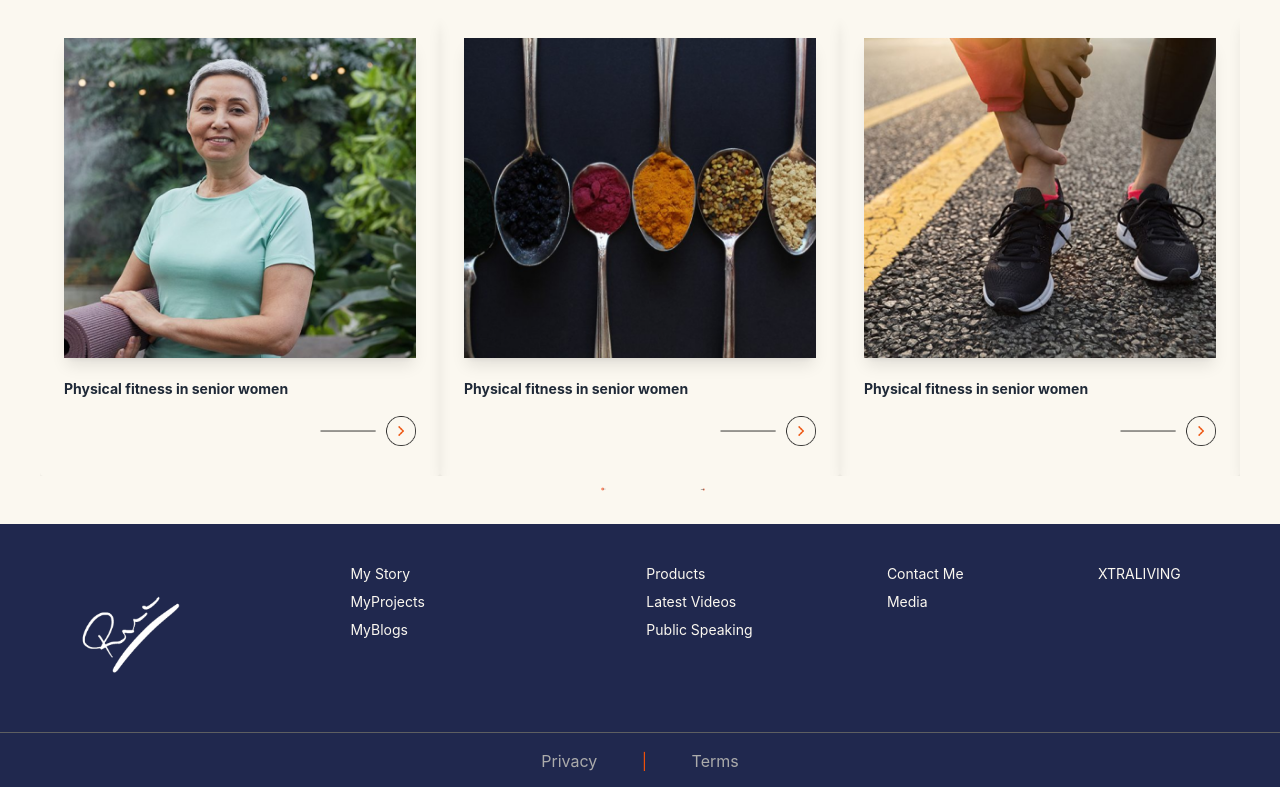
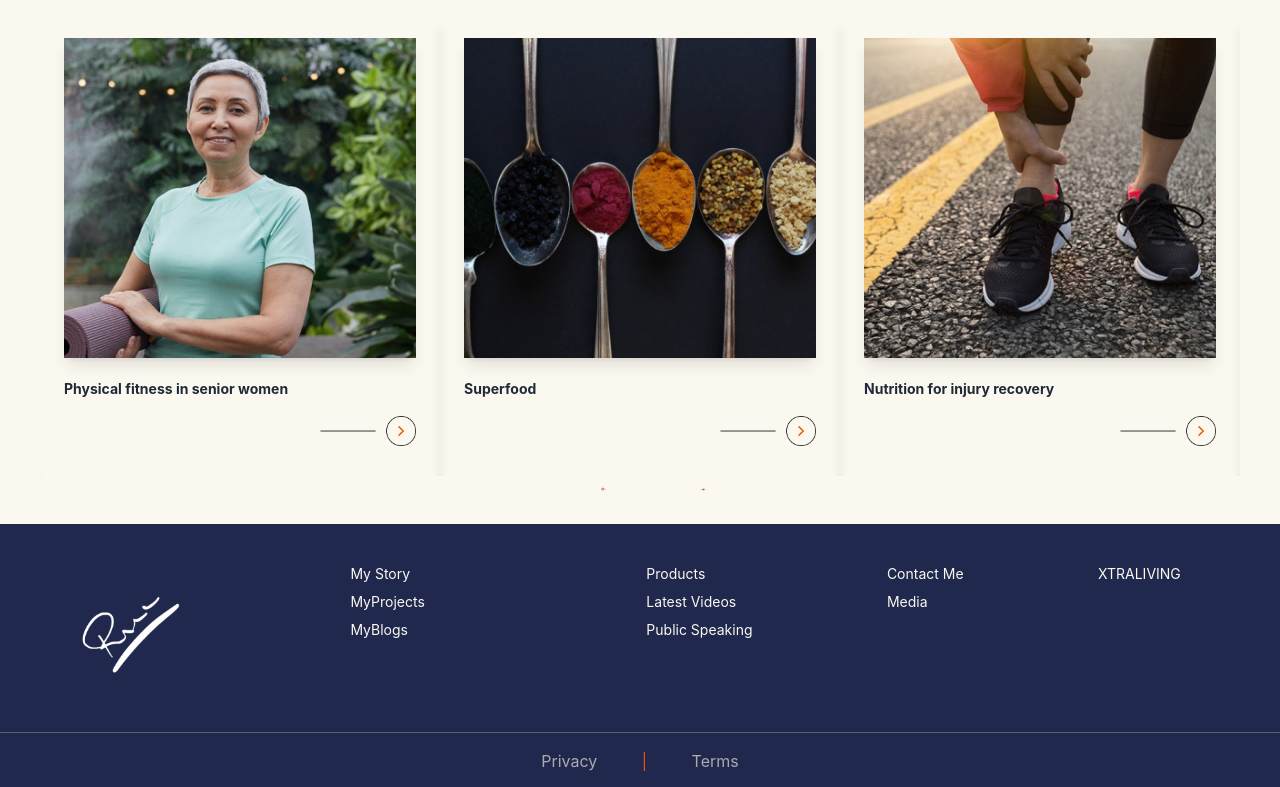
Before and after one commit to amrita1295/Personal_Func, a React (Create React App) app: page /myBlogs in a window 1280 px wide. Shown: the part 1671-2458 px from the top of the page. Built offline with nearby package versions, Linux system fonts and the light colour scheme.

Commit message:
blog-pic-updated

```diff
--- a/src/Components/Personal/Personal/Blog/ArticleHeader/BlogHeader.js
+++ b/src/Components/Personal/Personal/Blog/ArticleHeader/BlogHeader.js
@@ -86,8 +86,8 @@ const ArticleHeader = () => {
           <img src={dot} alt="" className="w-16" />
         </div>
         <div className=" mt-[-160px]">
-          <div className="grid lg:grid-cols-2 lg:mx-48 mx-24 md:grid-cols-2 grid-cols-1 md:gap-12 lg:gap-0 gap-0 items-center">
-            <div className="flex gap-5">
+          <div className="grid lg:grid-cols-2 lg:mx-48 mx-12 grid-cols-1 md:gap-12 lg:gap-0 gap-0 items-center justify-items-center lg:justify-items-start">
+            <div className="flex  gap-5">
               <div className="flex gap-4">
                 <div>
                   <PhotoProvider>
@@ -278,12 +278,12 @@ const ArticleHeader = () => {
           />
           <div className="flex justify-start">
             <span className=" text-sm font-bold leading-none ">
-              Physical fitness in senior women
+            Superfood
             </span>
           </div>
 
           <div className="mt-5 text-right">
-            <Link to={'/physicalFitness'}>
+            <Link to={'/superFood'}>
               <button className="">
                 <img src={blogArrow} alt="" className="w-24" />
               </button>
@@ -300,12 +300,12 @@ const ArticleHeader = () => {
           />
           <div className="flex justify-start">
             <span className=" text-sm font-bold leading-none ">
-              Physical fitness in senior women
+            Nutrition for injury recovery
             </span>
           </div>
 
           <div className="mt-5 text-right">
-            <Link to={'/physicalFitness'}>
+            <Link to={'/nutritionInjury'}>
               <button className="">
                 <img src={blogArrow} alt="" className="w-24" />
               </button>
```
